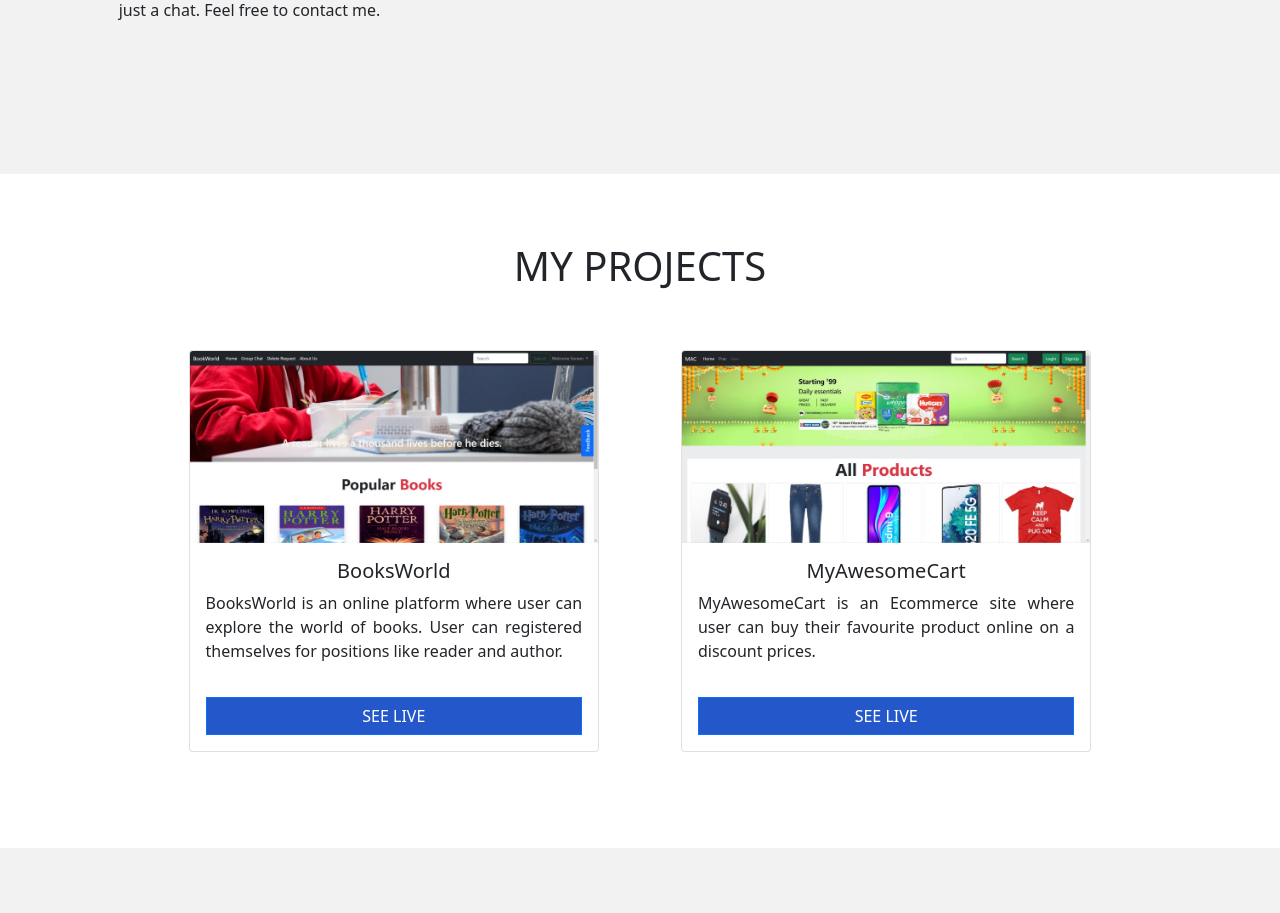
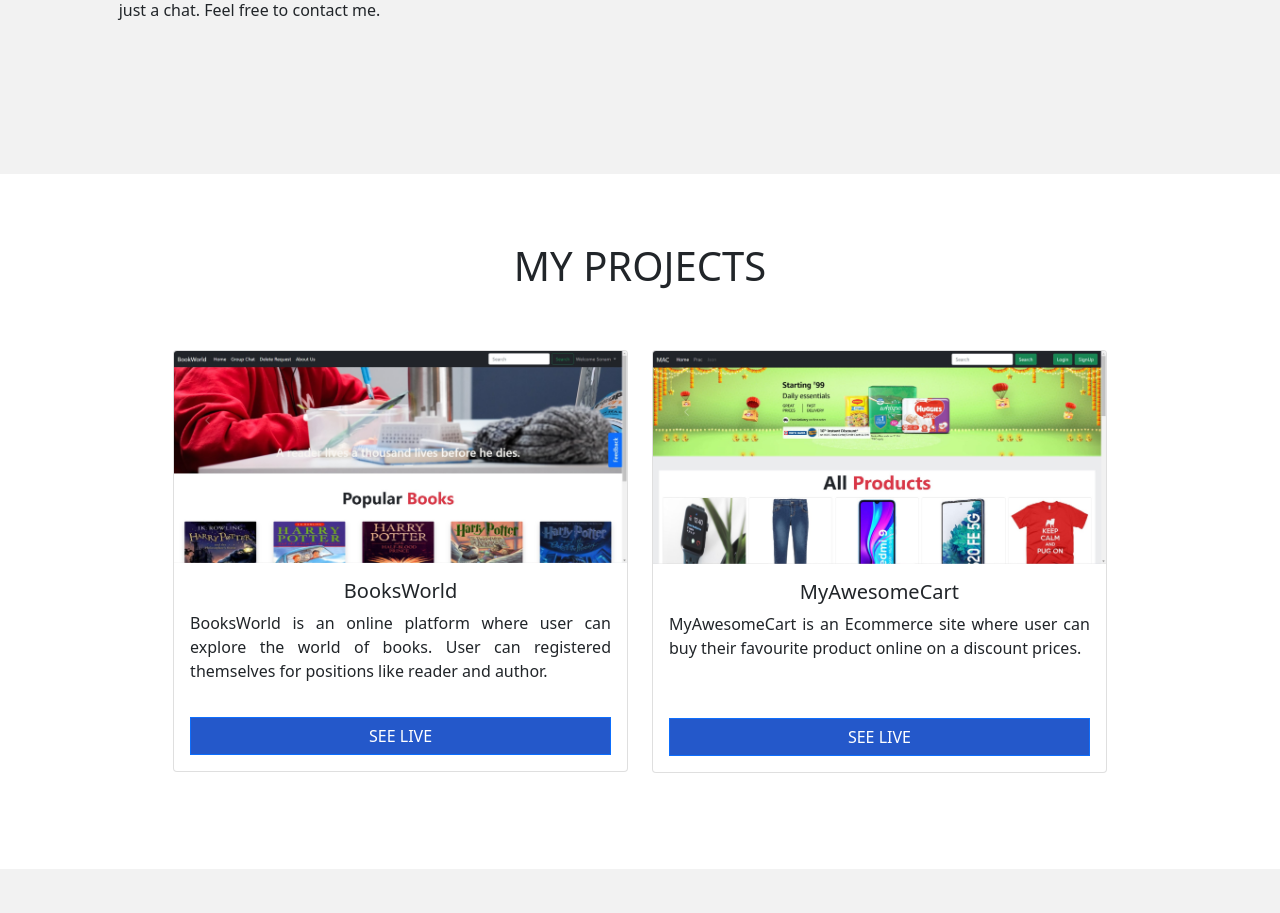
Before and after one commit to pritamramteke3211/myportfolio, a Django app: page / in a window 1280 px wide. Shown: the part 1036-1949 px from the top of the page. Run offline with Django 3.2, Linux system fonts and the light colour scheme; data comes from the database, SQL or seed files in the repository; some libraries are stand-ins or nearby versions; some web fonts are replaced.

Commit message:
commit 22

```diff
--- a/templates/project.html
+++ b/templates/project.html
@@ -1,9 +1,9 @@
 <div class="row mx-0 justify-content-center">
 
-        <div class="col-10">
+        <div class="col-11">
         <h1 class="page-header">MY PROJECTS</h1>
 
-            <div class="row mx-0 justify-content-evenly">
+            <div class="row mx-0 justify-content-center">
             {% for project in projects %}
             <div class="col-md-5 col-11 mb-5 text-center" id="col_id">
                 <div class="card " id="card_id">
```
